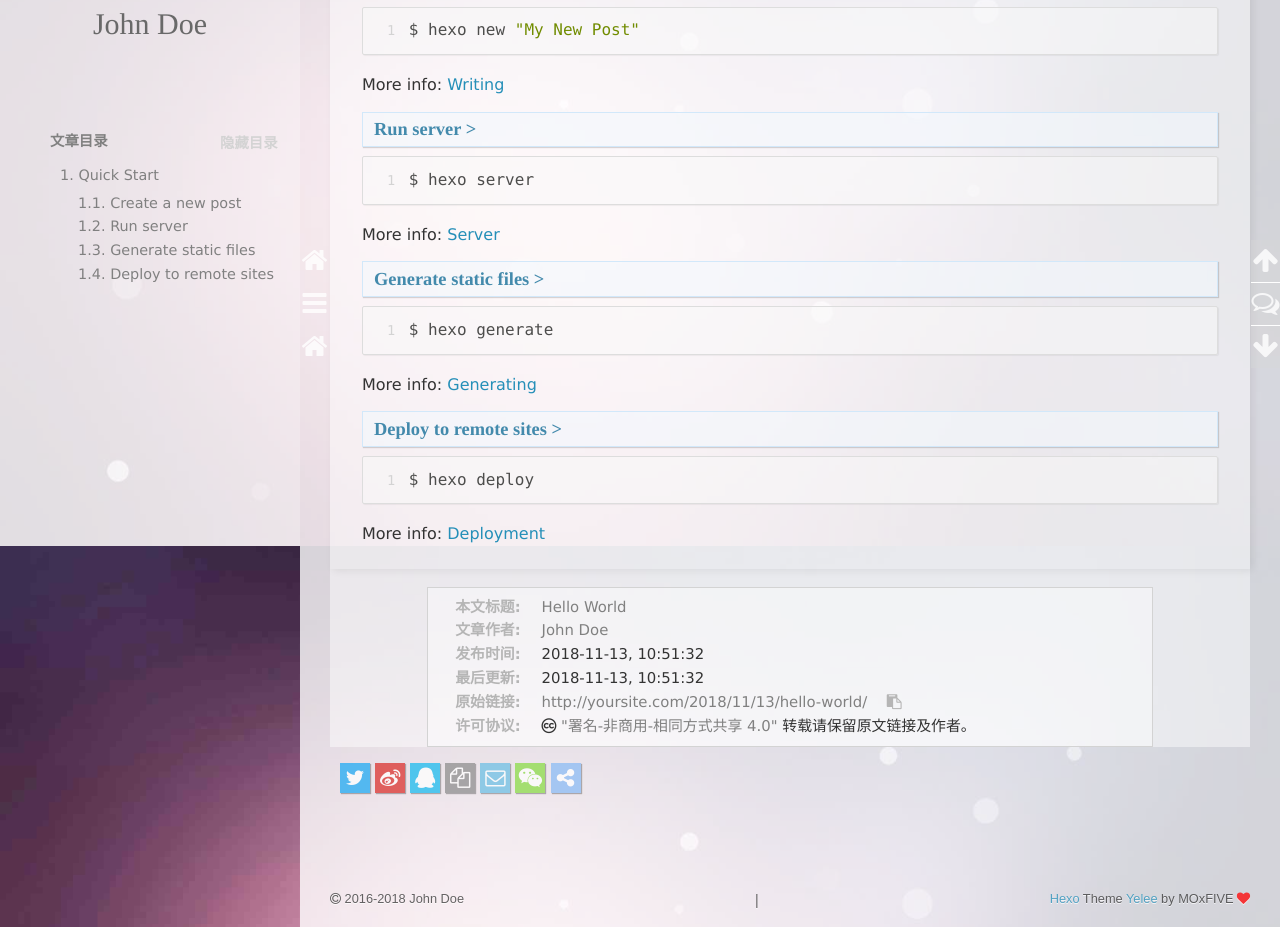
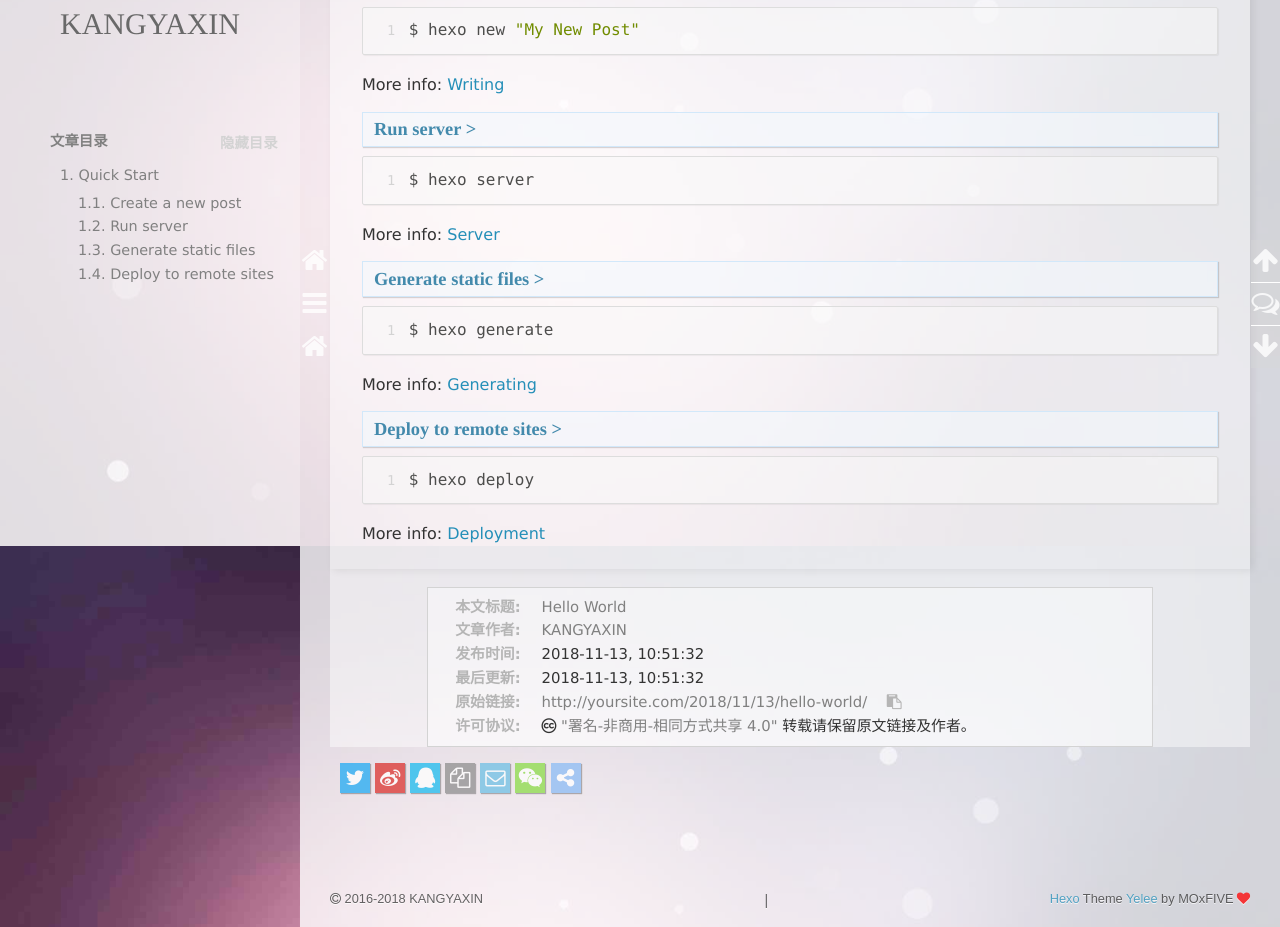
Before and after one commit to KANGYAXIN/KANGYAXIN.github.io, a plain HTML site: page 2018/11/13/hello-world/index.html in a window 1280 px wide. Shown: the part 254-1181 px from the top of the page. Drawn offline with nearby package versions, Linux system fonts and the light colour scheme; some packages are replaced by stand-ins of ours; a script that the page names is missing.

Commit message:
Site updated: 2018-11-13 14:56:37

```diff
--- a/2018/11/13/hello-world/index.html
+++ b/2018/11/13/hello-world/index.html
@@ -11,7 +11,7 @@
 <meta http-equiv="X-UA-Compatible" content="IE=edge, chrome=1">
 <meta name="viewport" content="width=device-width, initial-scale=1, maximum-scale=1, user-scalable=no">
 <meta name="format-detection" content="telephone=no">
-<meta name="author" content="John Doe">
+<meta name="author" content="KANGYAXIN">
 
 
 
@@ -100,7 +100,7 @@
             <img src="/img/1.png" class="animated zoomIn">
         </a>
         <hgroup>
-          <h1 class="header-author"><a href="/">John Doe</a></h1>
+          <h1 class="header-author"><a href="/">KANGYAXIN</a></h1>
         </hgroup>
 
 
@@ -217,7 +217,7 @@
       <nav id="mobile-nav">
       <div class="overlay">
           <div class="slider-trigger"></div>
-          <h1 class="header-author js-mobile-header hide"><a href="/" title="回到主页">John Doe</a></h1>
+          <h1 class="header-author js-mobile-header hide"><a href="/" title="回到主页">KANGYAXIN</a></h1>
       </div>
     <div class="intrude-less">
         <header id="header" class="inner">
@@ -225,7 +225,7 @@
                 <img src="/img/1.png" class="animated zoomIn">
             </a>
             <hgroup>
-              <h1 class="header-author"><a href="/" title="回到主页">John Doe</a></h1>
+              <h1 class="header-author"><a href="/" title="回到主页">KANGYAXIN</a></h1>
             </hgroup>
 
             <nav class="header-menu">
@@ -311,12 +311,12 @@
 
     <div class="copyright">
         <p><span>本文标题:</span><a href="/2018/11/13/hello-world/">Hello World</a></p>
-        <p><span>文章作者:</span><a href="/" title="回到主页">John Doe</a></p>
+        <p><span>文章作者:</span><a href="/" title="回到主页">KANGYAXIN</a></p>
         <p><span>发布时间:</span>2018-11-13, 10:51:32</p>
         <p><span>最后更新:</span>2018-11-13, 10:51:32</p>
         <p>
             <span>原始链接:</span><a class="post-url" href="/2018/11/13/hello-world/" title="Hello World">http://yoursite.com/2018/11/13/hello-world/</a>
-            <span class="copy-path" data-clipboard-text="原文: http://yoursite.com/2018/11/13/hello-world/　　作者: John Doe" title="点击复制文章链接"><i class="fa fa-clipboard"></i></span>
+            <span class="copy-path" data-clipboard-text="原文: http://yoursite.com/2018/11/13/hello-world/　　作者: KANGYAXIN" title="点击复制文章链接"><i class="fa fa-clipboard"></i></span>
             <script> var clipboard = new Clipboard('.copy-path'); </script>
         </p>
         <p>
@@ -412,7 +412,7 @@
         <div id="footer-info">
             <div class="footer-left">
                 <i class="fa fa-copyright"></i>
-                2016-2018 John Doe
+                2016-2018 KANGYAXIN
             </div>
             <div class="footer-right">
                 <a href="http://hexo.io/" target="_blank" title="快速、简洁且高效的博客框架">Hexo</a>  Theme <a href="https://github.com/MOxFIVE/hexo-theme-yelee" target="_blank" title="简而不减 Hexo 双栏博客主题  v3.5">Yelee</a> by MOxFIVE <i class="fa fa-heart animated infinite pulse"></i>
```
Also changed, not shown: archives/2018/11/index.html (+5 -5 lines), archives/2018/index.html (+5 -5 lines), archives/index.html (+5 -5 lines), index.html (+5 -5 lines).
